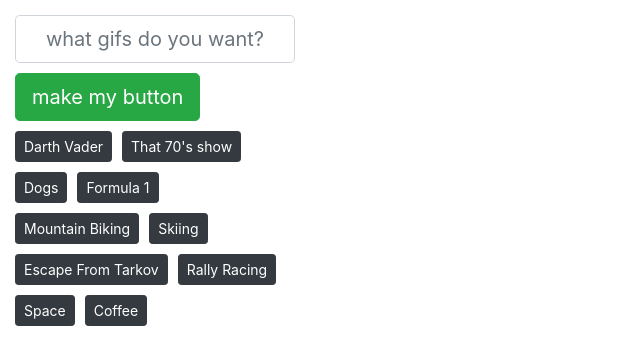
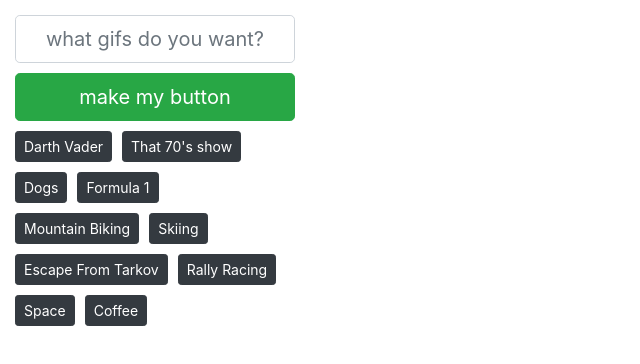
Before and after one commit to Mjimenez05/Giphy-Api-HW, a plain HTML site: page index.html in a window 1280 px wide. Shown: the whole page, without its empty margins (0-640 px from the left). Drawn offline with nearby package versions, Linux system fonts and the light colour scheme.

Commit message:
Changed the name in the style sheet to match the button name

```diff
--- a/assets/style.css
+++ b/assets/style.css
@@ -3,7 +3,7 @@
     margin-right: 10px;
 }
 
-#magic-maker,
+#submit-button,
 #topic {
     display: block;
     width: 280px;
```
